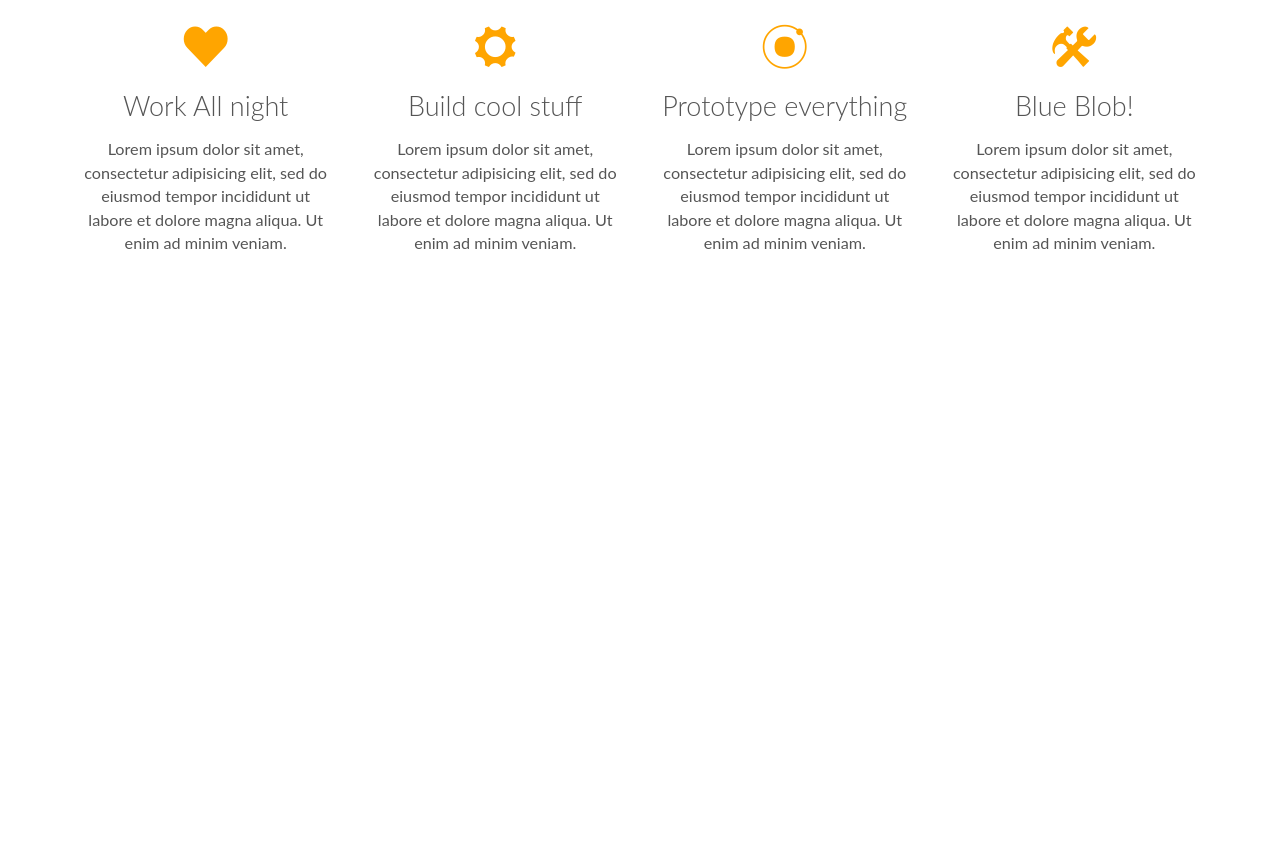
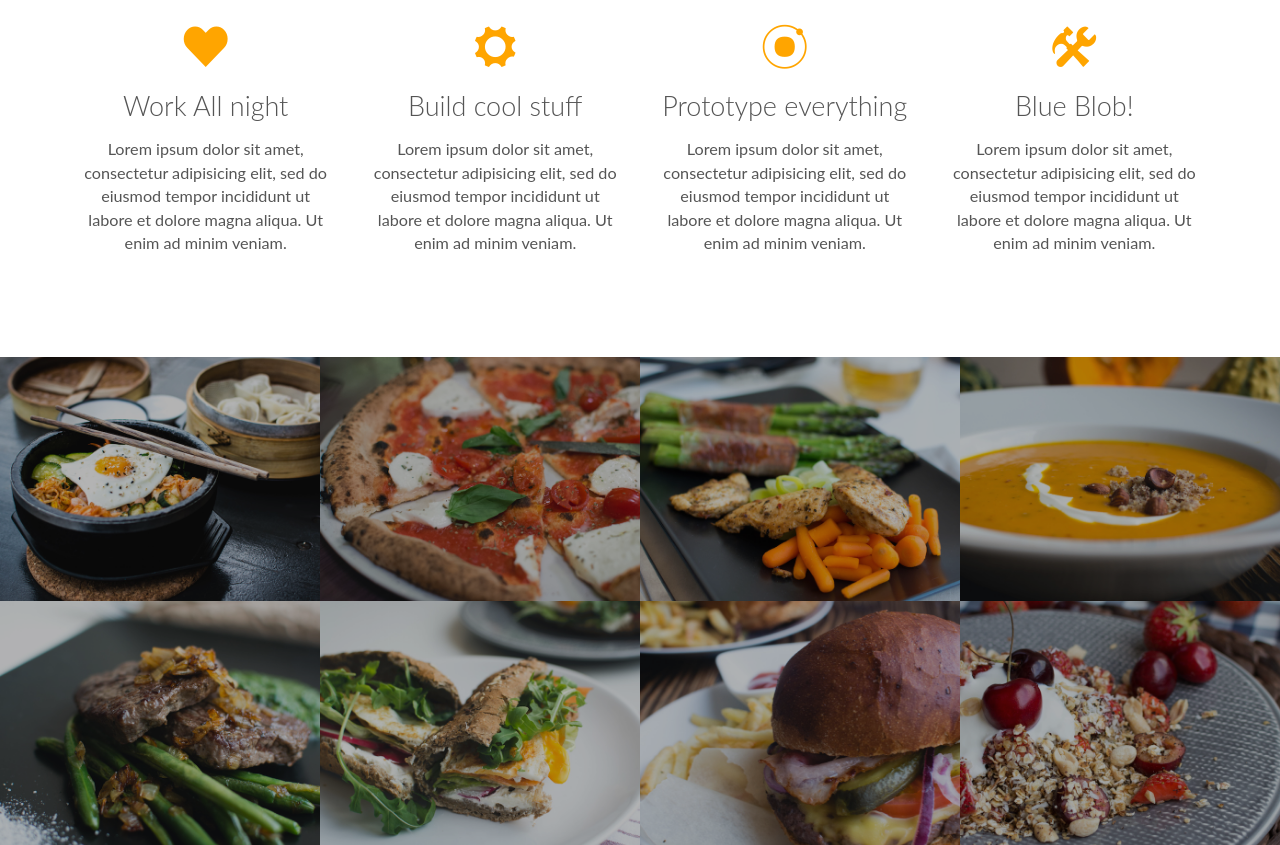
Before and after one commit to deepakkarki/hackend-project, a plain HTML site: page week-3/awesome-website/index.html in a window 1280 px wide. Shown: the part 1073-1918 px from the top of the page. Before the commit the page ends 1430 px from the top, so only its background shows below. Drawn offline with Linux system fonts and the light colour scheme; files whose address does not match are found by name.

Commit message:
added section of food images

```diff
--- a/week-3/awesome-website/index.html
+++ b/week-3/awesome-website/index.html
@@ -77,6 +77,60 @@
       </div>
     </section>
 
+    <section class="section-meals">
+
+      <ul class="meals-showcase">
+        <li>
+          <figure class="meal-photo">
+            <img src="resources/img/1.jpg" alt="some pic1" />
+          </figure>
+        </li>
+
+        <li>
+          <figure class="meal-photo">
+            <img src="resources/img/2.jpg" alt="some pic2" />
+          </figure>
+        </li>
+
+        <li>
+          <figure class="meal-photo">
+            <img src="resources/img/3.jpg" alt="some pic3" />
+          </figure>
+        </li>
+
+        <li>
+          <figure class="meal-photo">
+            <img src="resources/img/4.jpg" alt="some pic4" />
+          </figure>
+        </li>
+      </ul>
+
+      <ul class="meals-showcase">
+        <li>
+          <figure class="meal-photo">
+            <img src="resources/img/5.jpg" alt="some pic5" />
+          </figure>
+        </li>
+
+        <li>
+          <figure class="meal-photo">
+            <img src="resources/img/6.jpg" alt="some pic6" />
+          </figure>
+        </li>
+
+        <li>
+          <figure class="meal-photo">
+            <img src="resources/img/7.jpg" alt="some pic7" />
+          </figure>
+        </li>
+
+        <li>
+          <figure class="meal-photo">
+            <img src="resources/img/8.jpg" alt="some pic8" />
+          </figure>
+        </li>
+      </ul>
+    </section>
 
   </body>
 
--- a/week-3/awesome-website/resources/css/style.css
+++ b/week-3/awesome-website/resources/css/style.css
@@ -188,3 +188,42 @@ section {
 .main-nav li a:active {
   border-bottom: 2px solid #e67e22;
 }
+
+
+/*
+Meal photos
+*/
+.section-meals {
+  padding :0;
+}
+
+.meals-showcase {
+  line-style: none;
+  width: 100%;
+}
+
+.meals-showcase li {
+  display: block;
+  float: left;
+  width: 25%;
+}
+
+.meal-photo {
+  width: 100%;
+  margin: 0;
+  overflow: hidden;
+  background-color: black;
+}
+
+.meal-photo img {
+  width: 100%;
+  height: auto;
+  opacity: 0.7;
+  transform: scale(1.15);
+  transition: transform 0.5s, opacity 0.5s;
+}
+
+.meal-photo img:hover {
+  opacity: 1;
+  transform: scale(1.05);
+}
```
